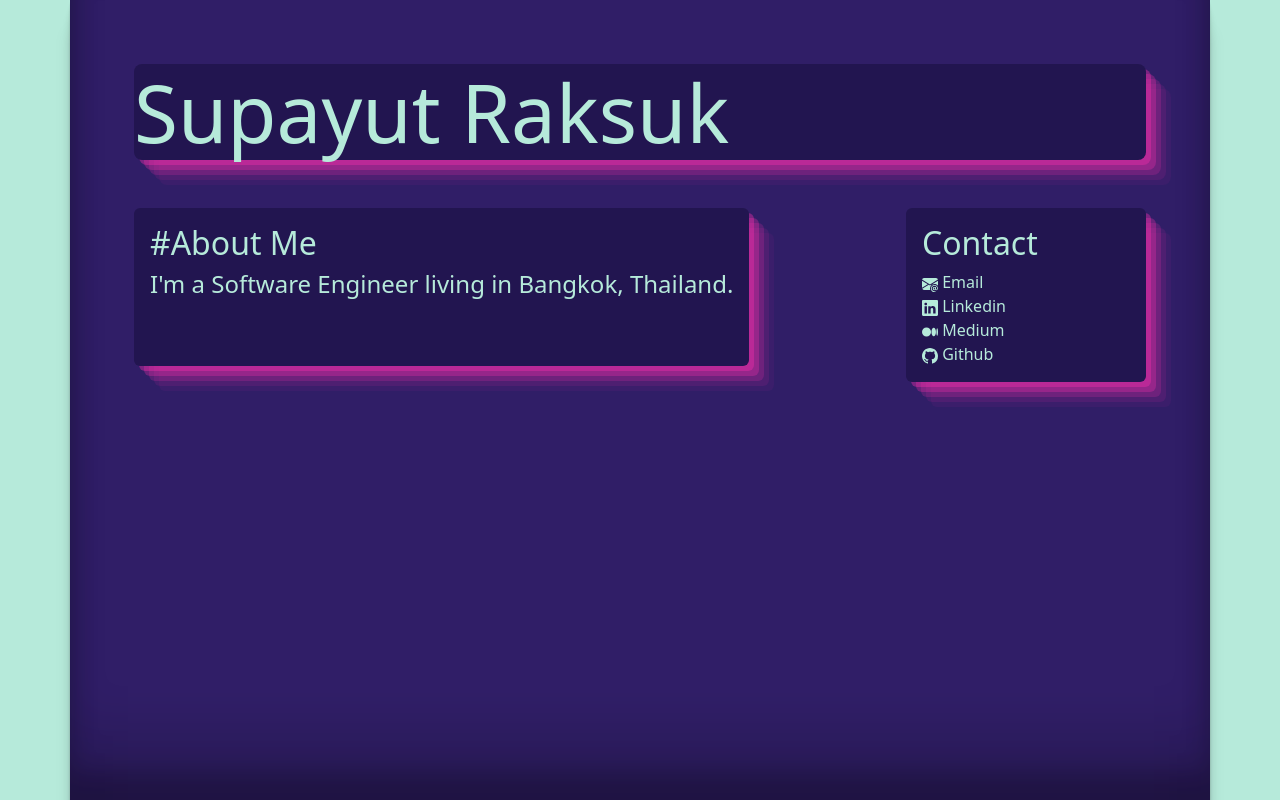
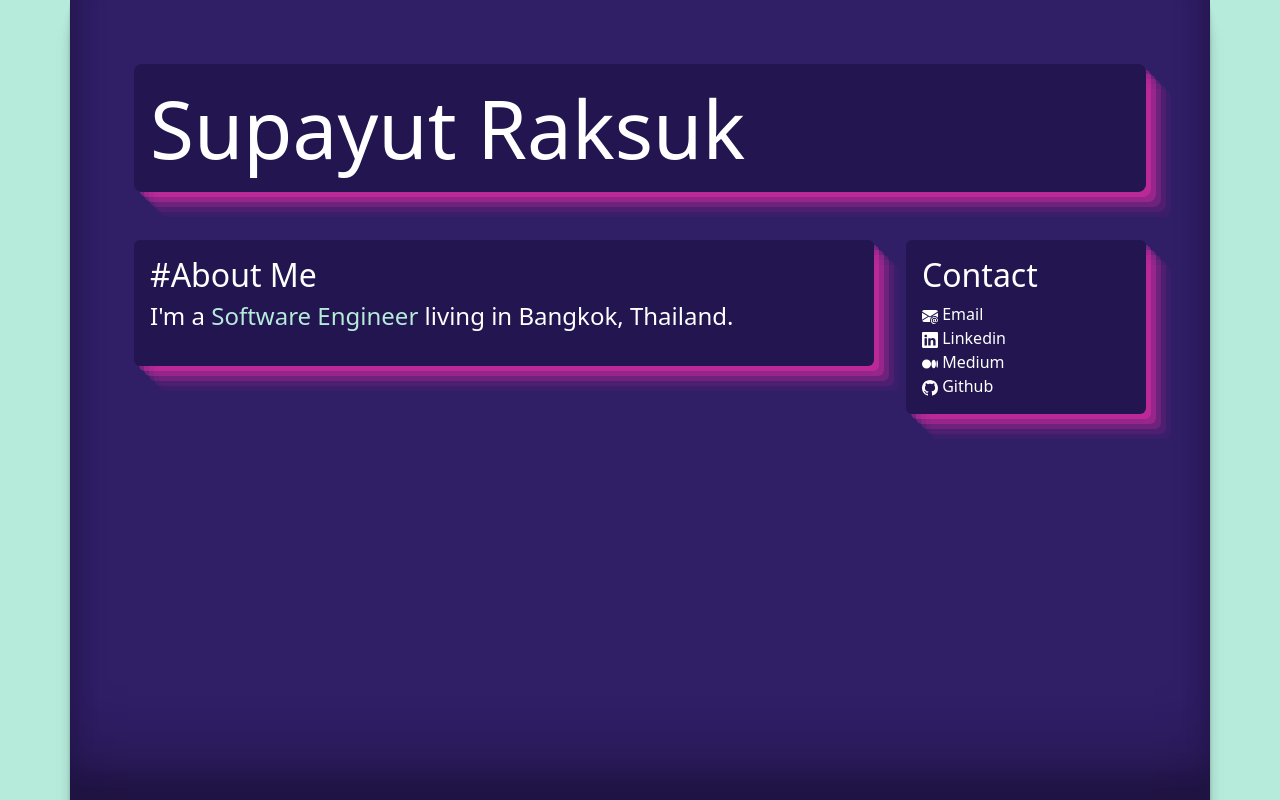
Before and after one commit to supayut/supayut-website, a Gatsby site: page / in a window 1280 px wide. Built offline with nearby package versions, Linux system fonts and the light colour scheme; Gatsby itself is replaced by a stand-in of ours.

Commit message:
update styles

```diff
--- a/src/pages/index.tsx
+++ b/src/pages/index.tsx
@@ -151,7 +151,7 @@ const IndexPage: React.FC<PageProps> = () => {
               #About Me
             </h2>
             <h4>
-              I'm a Software Engineer living in Bangkok, Thailand.
+              I'm a <span className="color-mint">Software Engineer</span> living in Bangkok, Thailand.
             </h4>
           </div>
           <div className="contact-info rounded base-shadow">
--- a/src/pages/styles.scss
+++ b/src/pages/styles.scss
@@ -4,14 +4,23 @@
 
 // $font-stack: Helvetica, sans-serif;
 $primary-color: #03001C;
+$primary-color-white: #fff;
 $primary-color-purple: #301E67;
 $primary-color-mint: #B6EADA;
 $primary-color-sea: #5B8FB9;
 
+.color-sea {
+  color: $primary-color-sea;
+}
+
+.color-mint {
+  color: $primary-color-mint;
+}
+
 html, body {
   height: 100%;
   background-color: $primary-color-mint;
-  color: $primary-color-mint;
+  color: $primary-color-white;
 
   #___gatsby {
     height: 100%;
@@ -26,6 +35,7 @@ html, body {
     background-color: rgba($primary-color, .3);
     border-radius: 8px;
     margin-bottom: 3rem;
+    padding: 1rem;
   }
 
   .fill {
@@ -40,19 +50,19 @@ html, body {
   }
 
   a {
-    color: $primary-color-mint;
+    color: $primary-color-white;
     text-decoration: unset;
   }
 
   a:hover {
-    color: rgba($primary-color-mint, .5);
+    color: rgba($primary-color-white, .5);
   }
 
   .main-info {
     .about-me-info {
       background-color: rgba($primary-color, .3);
       padding: 1rem;
-      margin-bottom: 1rem;
+      margin-bottom: 3rem;
     }
 
     .contact-info {
@@ -69,8 +79,9 @@ html, body {
 
   @include media-breakpoint-up(lg) {
     .main-info {
-      display: flex;
-      justify-content: space-between;
+      display: grid;
+      grid-template-columns: 1fr auto;
+      gap: 2rem;
 
       .about-me-info {
         background-color: rgba($primary-color, .3);
```
